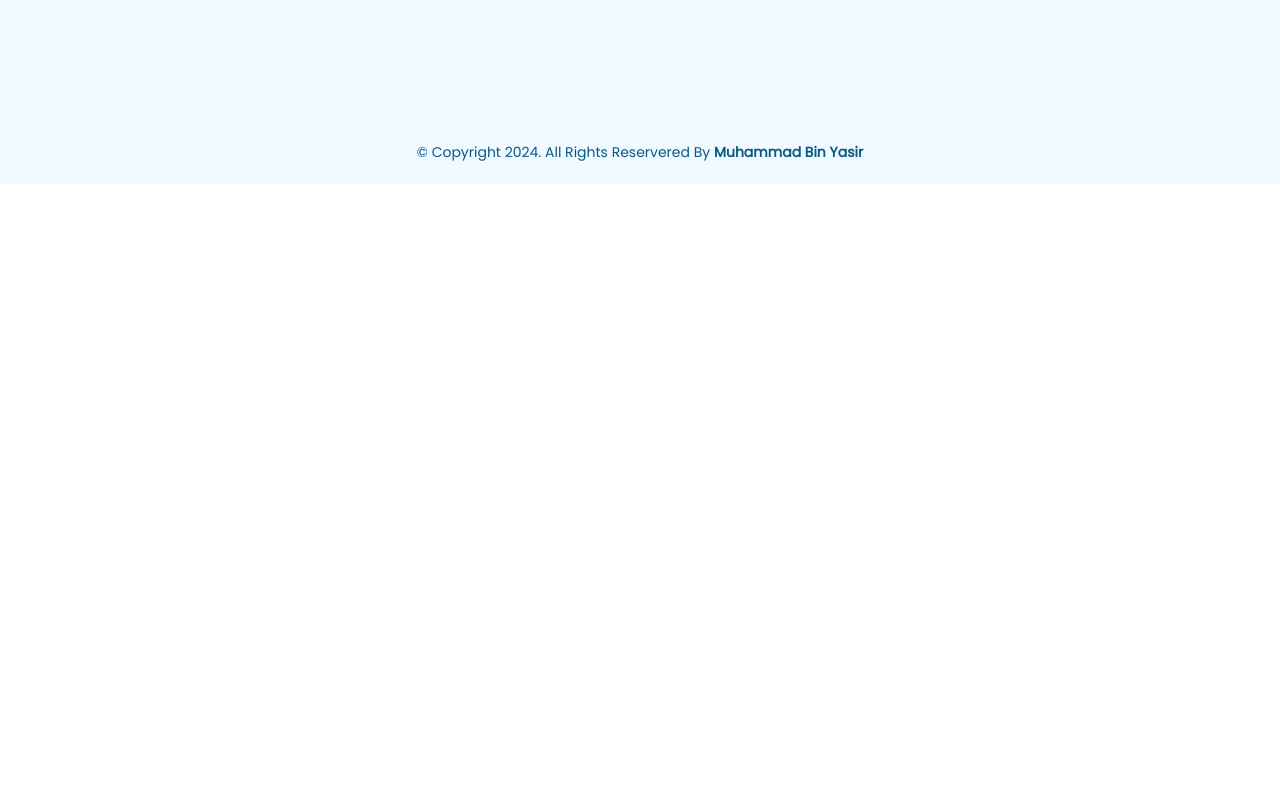
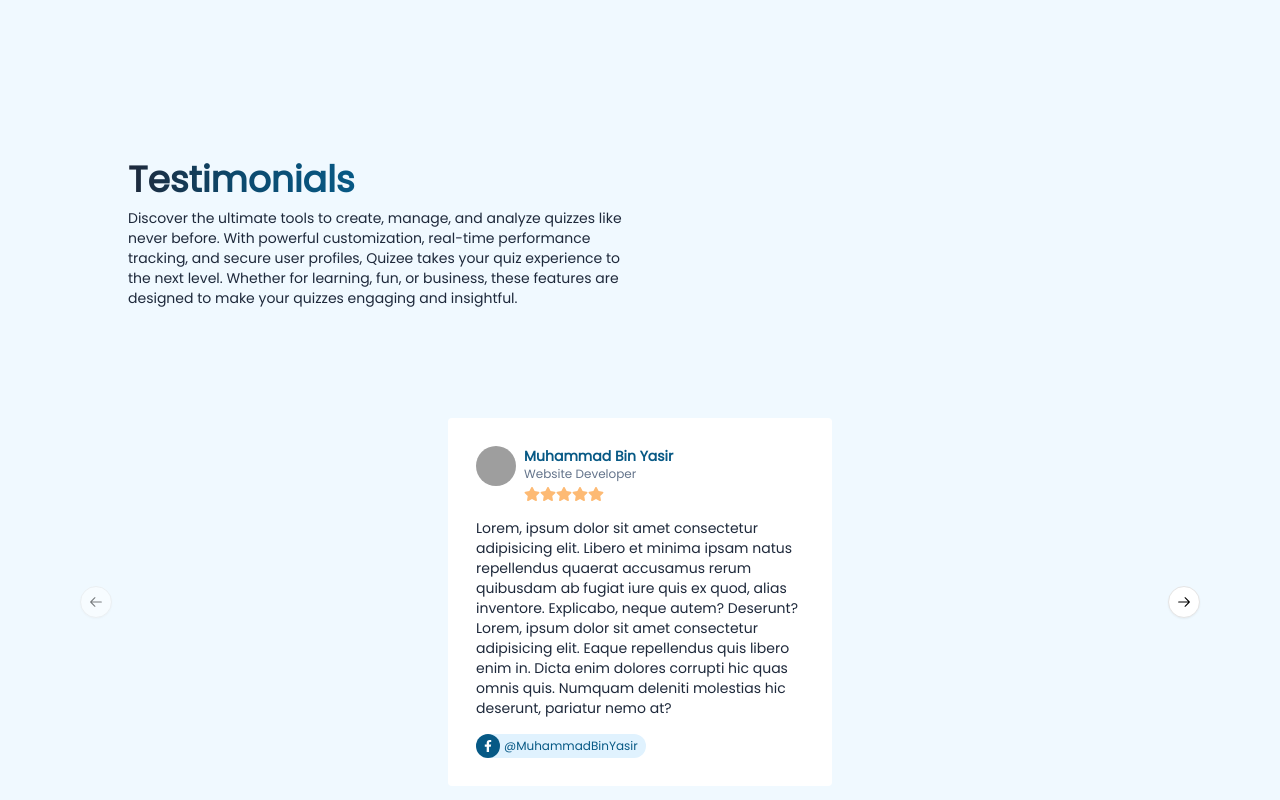
Before and after one commit to MuhammadBinYasir/Quizee, a Next.js app: page / in a window 1280 px wide. Shown: the part 2280-3080 px from the top of the page. Before the commit the page ends 2464 px from the top, so only its background shows below. Built offline with nearby package versions, Linux system fonts and the light colour scheme; no server answers; the database is empty; grey boxes are pictures that could not be loaded.

Commit message:
Issues FIxed

```diff
--- a/app/page.tsx
+++ b/app/page.tsx
@@ -107,8 +107,55 @@ export default async function Home() {
           <TopQuizzes />
         </Suspense>
       </div>
+      <div className="w-4/5 mx-auto min-h-screen py-10 flex flex-col">
 
+        <div className="space-y-2 md:w-1/2 w-full">
+          <h4 className="text-2xl sm:text-4xl font-bold"><b className="bg-gradient-to-r from-slate-800 via-sky-900 to-sky-800 bg-clip-text text-transparent">Testimonials</b></h4>
+          <p className="text-sm hidden sm:block text-slate-800">Discover the ultimate tools to create, manage, and analyze quizzes like never before. With powerful customization, real-time performance tracking, and secure user profiles, Quizee takes your quiz experience to the next level. Whether for learning, fun, or business, these features are designed to make your quizzes engaging and insightful.</p>
+        </div>
 
+        <div className="flex-1 flex flex-col items-center justify-center">
+          <Carousel className="w-full mt-4">
+            <CarouselContent>
+              {Array.from({ length: 5 }).map((_, index) => (
+                <CarouselItem key={index} className="w-80 max-w-full">
+
+                  <div>
+                    <div className="w-96 max-w-full rounded bg-white mx-auto p-7">
+                      <div className="flex gap-2">
+                        <img src="https://utfs.io/f/030d8adc-5fba-4578-a20b-fa88b3a1ca95-woz462.jpg" className="w-10 h-10 rounded-full" alt="" />
+                        <div>
+                          <h4 className="text-sm font-bold text-sky-800">Muhammad Bin Yasir</h4>
+                          <p className="text-xs text-slate-500">Website Developer</p>
+                          <div className="flex items-center mt-1 text-orange-300">
+                            <FaStar />
+                            <FaStar />
+                            <FaStar />
+                            <FaStar />
+                            <FaStar />
+                          </div>
+                        </div>
+                      </div>
+                      <div className="mt-2">
+                        <p className="text-slate-800 mt-4 text-sm">Lorem, ipsum dolor sit amet consectetur adipisicing elit. Libero et minima ipsam natus repellendus quaerat accusamus rerum quibusdam ab fugiat iure quis ex quod, alias inventore. Explicabo, neque autem? Deserunt? Lorem, ipsum dolor sit amet consectetur adipisicing elit. Eaque repellendus quis libero enim in. Dicta enim dolores corrupti hic quas omnis quis. Numquam deleniti molestias hic deserunt, pariatur nemo at?</p>
+                        <div className="mt-4 flex items-center gap-2">
+                          <div className="flex rounded-full h-6 bg-sky-100 text-xs gap-1 pr-2 text-primaryColor items-center">
+                            <div className="w-6 h-6 rounded-full bg-primaryColor text-white flex items-center justify-center"><FaFacebookF /></div>
+                            @MuhammadBinYasir
+                          </div>
+                        </div>
+                      </div>
+                    </div>
+                  </div>
+
+                </CarouselItem>
+              ))}
+            </CarouselContent>
+            <CarouselPrevious />
+            <CarouselNext />
+          </Carousel>
+        </div>
+      </div>
       <div className="w-full h-16 flex items-center justify-center px-2 text-sm text-primaryColor font-normal">
         <p>&copy; Copyright 2024. All Rights Reservered By <b>Muhammad Bin Yasir</b> </p>
       </div>
--- /dev/null
+++ b/next.config.mjs
@@ -0,0 +1,5 @@
+/** @type {import('next').NextConfig} */
+
+const nextConfig = {}
+
+export default nextConfig
--- a/next.config.ts
+++ /dev/null
@@ -1,9 +0,0 @@
-/** @type {import('next').NextConfig} */
-
-const nextConfig: import('next').NextConfig = {
-  experimental: {
-    ppr: 'incremental',
-  },
-}
-
-export default nextConfig
--- a/package.json
+++ b/package.json
@@ -1,6 +1,6 @@
 {
   "name": "quiz_platform",
-  "version": "1.3.0",
+  "version": "1.3.1",
   "private": true,
   "scripts": {
     "dev": "next dev",
@@ -26,7 +26,7 @@
     "embla-carousel-react": "^8.3.0",
     "lucide-react": "^0.437.0",
     "mongoose": "^8.6.0",
-    "next": "^15.0.2-canary.7",
+    "next": "^14.2.16",
     "react": "^18",
     "react-dom": "^18",
     "react-hook-form": "^7.53.0",
--- a/tsconfig.json
+++ b/tsconfig.json
@@ -33,7 +33,7 @@
     "**/*.ts",
     "**/*.tsx",
     ".next/types/**/*.ts"
-  ],
+, "next.config.mjs"  ],
   "exclude": [
     "node_modules"
   ]
```
Also changed, not shown: components/HomePage/TopQuizzes.tsx (+7 -0 lines), 1 other file (tests, documents, lock files or other folders).
